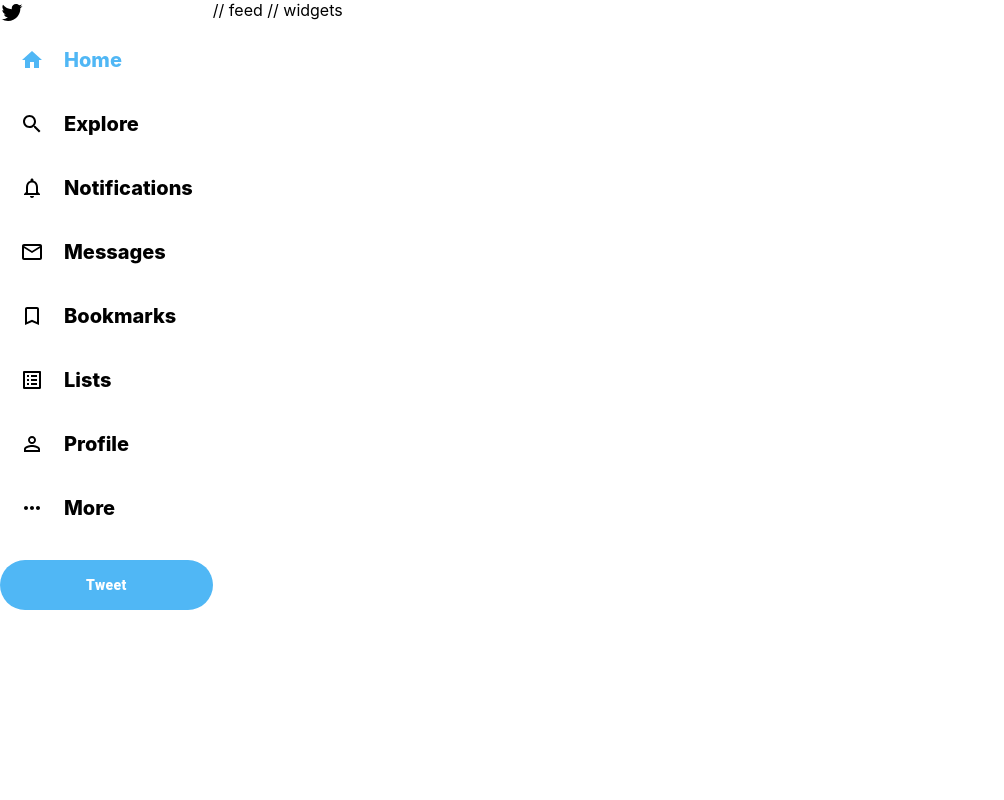
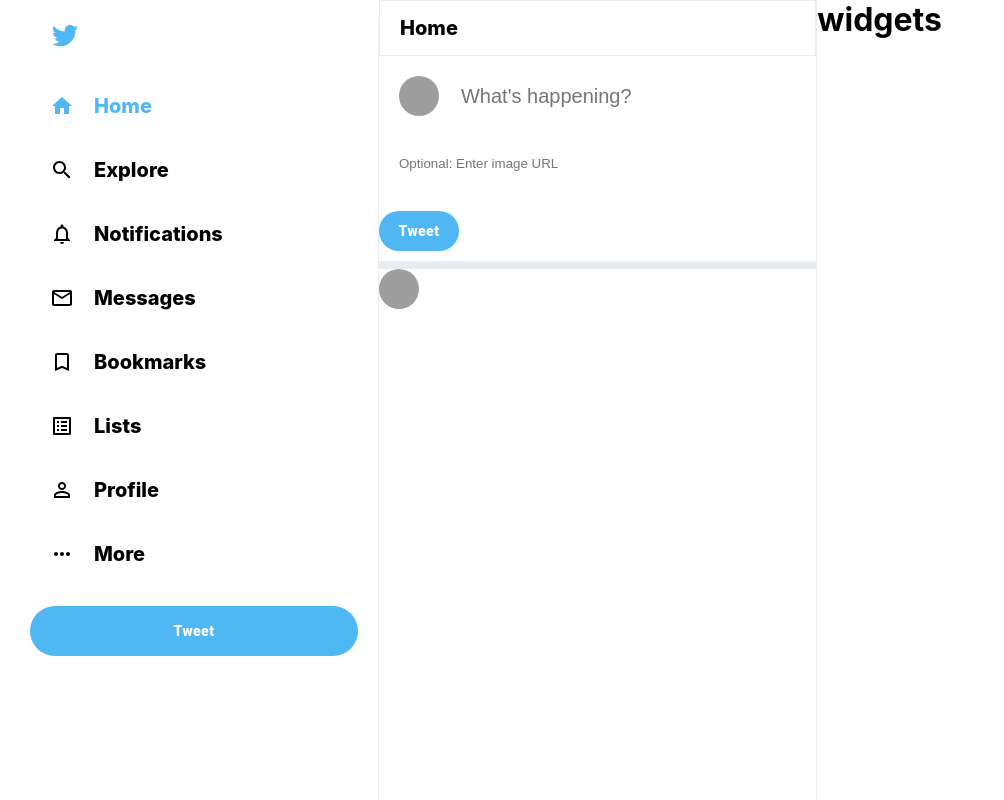
Before and after one commit to mahfooz20/twitter-clone, a React (Create React App) app: page / in a window 1280 px wide. Shown: the whole page, without its empty margins (0-1004 px from the left). Built offline with nearby package versions, Linux system fonts and the light colour scheme; grey boxes are pictures that could not be loaded.

Commit message:
feed added

```diff
--- a/src/App.css
+++ b/src/App.css
@@ -1,8 +1,13 @@
 body{
   --twitter-color:#50b7f5;
-  --twitter-background :#e6ec70;
+  --twitter-background :#e6ecf0;
 }
 
 .app{
   display: flex;
+  height: 100vh;
+  max-width: 1300px;
+  margin-left: auto;
+  margin-right: auto;
+  padding: 0 10px;
 }
--- a/src/App.js
+++ b/src/App.js
@@ -1,6 +1,7 @@
 import './App.css';
 import Feed from './Feed';
 import Sidebar from './Sidebar';
+import Widgets from './Widgets';
 
 function App() {
   return (
@@ -8,9 +9,11 @@
       <Sidebar></Sidebar>
 
 
-      // feed
+      {/* // feed */}
+      <Feed></Feed>
 
-      // widgets
+      {/* // widgets */}
+      <Widgets></Widgets>
     </div>
   );
 }
--- /dev/null
+++ b/src/Feed.css
@@ -0,0 +1,31 @@
+.feed{
+    flex : 0.4;
+    border-right: 1px solid var(--twitter-background);
+    /* min-width: fit-content; */
+    overflow-y: scroll;
+}
+
+/* Hide scrollbar for Chrome, Safari and Opera */
+.feed::-webkit-scrollbar {
+    display: none;
+  }
+
+  /* Hide scrollbar for IE, Edge and Firefox */
+  .feed {
+    -ms-overflow-style: none;  /* IE and Edge */
+    scrollbar-width: none;  /* Firefox */
+  }
+
+.feed--header{
+    position: sticky;
+    top: 0;
+    background-color: white;
+    border: 1px solid var(--twitter-background);
+    padding: 15px 20px;
+}
+
+.feed--header > h2{
+    font-size: 20px;
+    font-weight: 800;
+    /* background-color: red; */
+}
--- a/src/Feed.js
+++ b/src/Feed.js
@@ -1,8 +1,24 @@
 import React from 'react'
+import './Feed.css'
+import TweetBox from './TweetBox'
+import Post from './Post'
 
 function Feed() {
   return (
-    <div>Feed</div>
+    <div className='feed'>
+        {/* header */}
+        <div className='feed--header'>
+            <h2>Home</h2>
+        </div>
+
+        {/* tweetbox */}
+        <TweetBox></TweetBox>
+
+        {/* posts */}
+
+        <Post></Post>
+
+    </div>
   )
 }
 
--- /dev/null
+++ b/src/Post.js
@@ -0,0 +1,15 @@
+import React from 'react'
+import './Post.css'
+import {Avatar} from "@mui/material"
+
+function Post({displayName, username, verified, text, image, avatar}) {
+  return (
+    <div className='post'>
+        <div className="post--avatar">
+            <Avatar src="https://media-exp2.licdn.com/dms/image/C4E03AQGaIBDLXfpPLQ/profile-displayphoto-shrink_400_400/0/1624429541848?e=1661990400&v=beta&t=uv2-qbYt64rNt4s_c8oLG8gs9yfIuMHDDXoLrmy6hL8"></Avatar>
+        </div>
+    </div>
+  )
+}
+
+export default Post
--- a/src/Sidebar.css
+++ b/src/Sidebar.css
@@ -1,3 +1,20 @@
+.sidebar{
+    border-right: 1px solid var(--twitter-background);
+    flex: 0.3;
+    /* min-width: 250px; */
+    margin-top: 20px;
+    padding-left: 20px;
+    padding-right: 20px;
+}
+
+.sidebar--twitterIcon{
+    color: var(--twitter-color);
+    font-size: 30px !important;
+    margin-left: 20px;
+    margin-bottom: 20px;
+
+}
+
 .sidebar--tweet{
     color: white !important;
     background-color: var(--twitter-color) !important;
--- a/src/Sidebar.js
+++ b/src/Sidebar.js
@@ -16,7 +16,7 @@
 function Sidebar() {
   return (
     <div className='sidebar'>
-        <TwitterIcon></TwitterIcon>
+        <TwitterIcon className="sidebar--twitterIcon"></TwitterIcon>
         <SidebarOption active Icon ={HomeIcon} text="Home"></SidebarOption>
         <SidebarOption Icon ={SearchIcon}  text="Explore"></SidebarOption>
         <SidebarOption Icon ={NotificationsNoneIcon}  text="Notifications"></SidebarOption>
--- /dev/null
+++ b/src/TweetBox.css
@@ -0,0 +1,39 @@
+.tweetBox{
+    padding-bottom: 10px;
+    border-bottom: 8px solid var(--twitter-background);
+    padding-right: 10px;
+}
+.tweetBox>form{
+    display: flex;
+    flex-direction: column;
+}
+
+.tweetBox--input{
+    padding: 20px;
+    display: flex;
+}
+
+.tweetBox--input>input{
+    flex: 1;
+    margin-left: 20px;
+    font-size: 20px;
+    border: none;
+}
+
+.tweetBox--tweetButton{
+    color: white !important;
+    background-color: var(--twitter-color) !important;
+    border: none !important;
+    font-weight: 900 !important;
+    text-transform: inherit !important;
+    border-radius: 30px !important;
+    width: 80px;
+    height: 40px !important;
+    margin-top: 20px !important;
+    margin-left: auto;
+}
+
+.tweetBox--imageInput{
+    border: none;
+    padding: 20px;
+}
--- /dev/null
+++ b/src/TweetBox.js
@@ -0,0 +1,20 @@
+import React from 'react'
+import './TweetBox.css'
+import {Avatar,Button} from "@mui/material"
+function TweetBox() {
+  return (
+    <div className='tweetBox'>
+        <form action="">
+            <div className="tweetBox--input">
+                <Avatar src="https://media-exp2.licdn.com/dms/image/C4E03AQGaIBDLXfpPLQ/profile-displayphoto-shrink_400_400/0/1624429541848?e=1661990400&v=beta&t=uv2-qbYt64rNt4s_c8oLG8gs9yfIuMHDDXoLrmy6hL8"></Avatar>
+                <input type="text" placeholder="What's happening?" />
+            </div>
+            <input type="text" placeholder="Optional: Enter image URL" className='tweetBox--imageInput' />
+
+            <Button className='tweetBox--tweetButton'>Tweet</Button>
+        </form>
+    </div>
+  )
+}
+
+export default TweetBox
--- /dev/null
+++ b/src/Widgets.css
@@ -0,0 +1,3 @@
+.widgets{
+    flex: 0.3;
+}
--- /dev/null
+++ b/src/Widgets.js
@@ -0,0 +1,11 @@
+import React from 'react'
+
+function Widgets() {
+  return (
+    <div className='widgets'>
+        <h1>widgets</h1>
+    </div>
+  )
+}
+
+export default Widgets
```
Also changed, not shown: src/Post.css (added).
